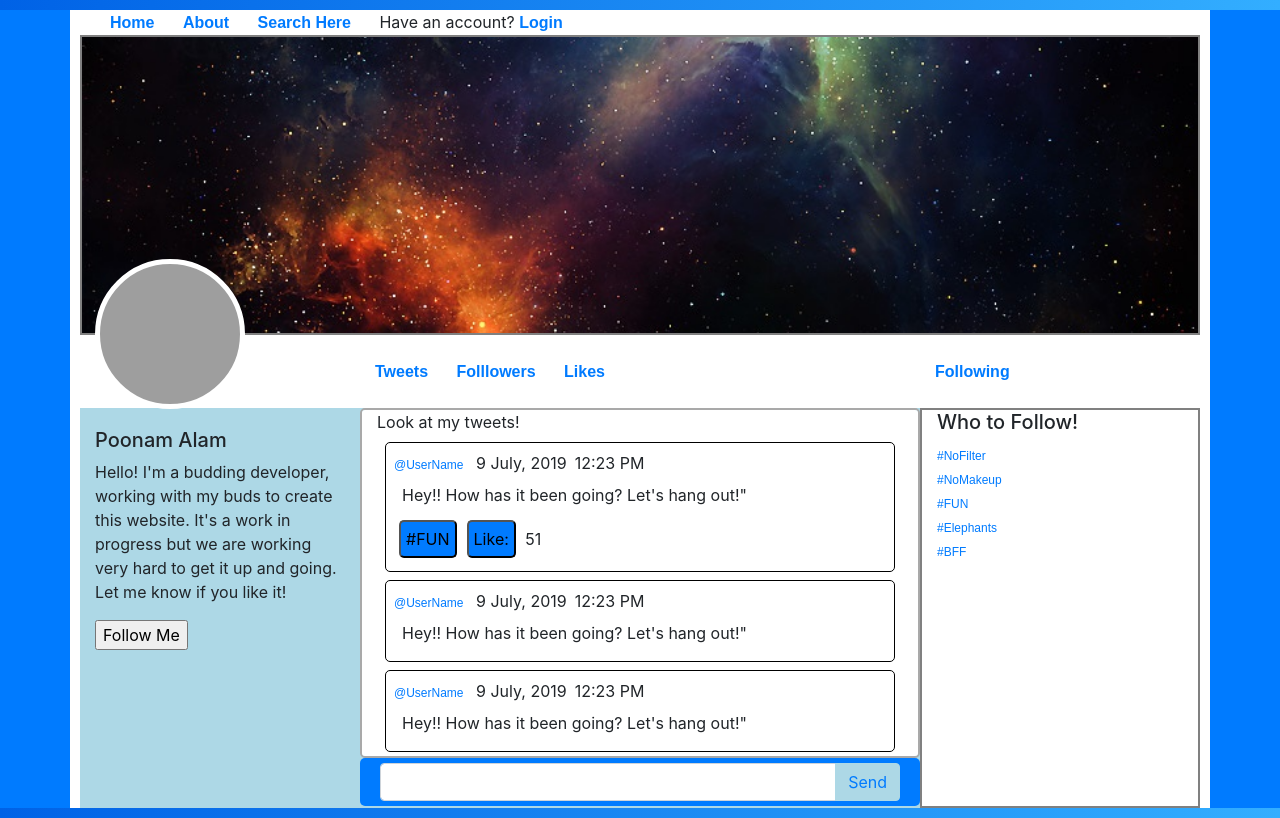
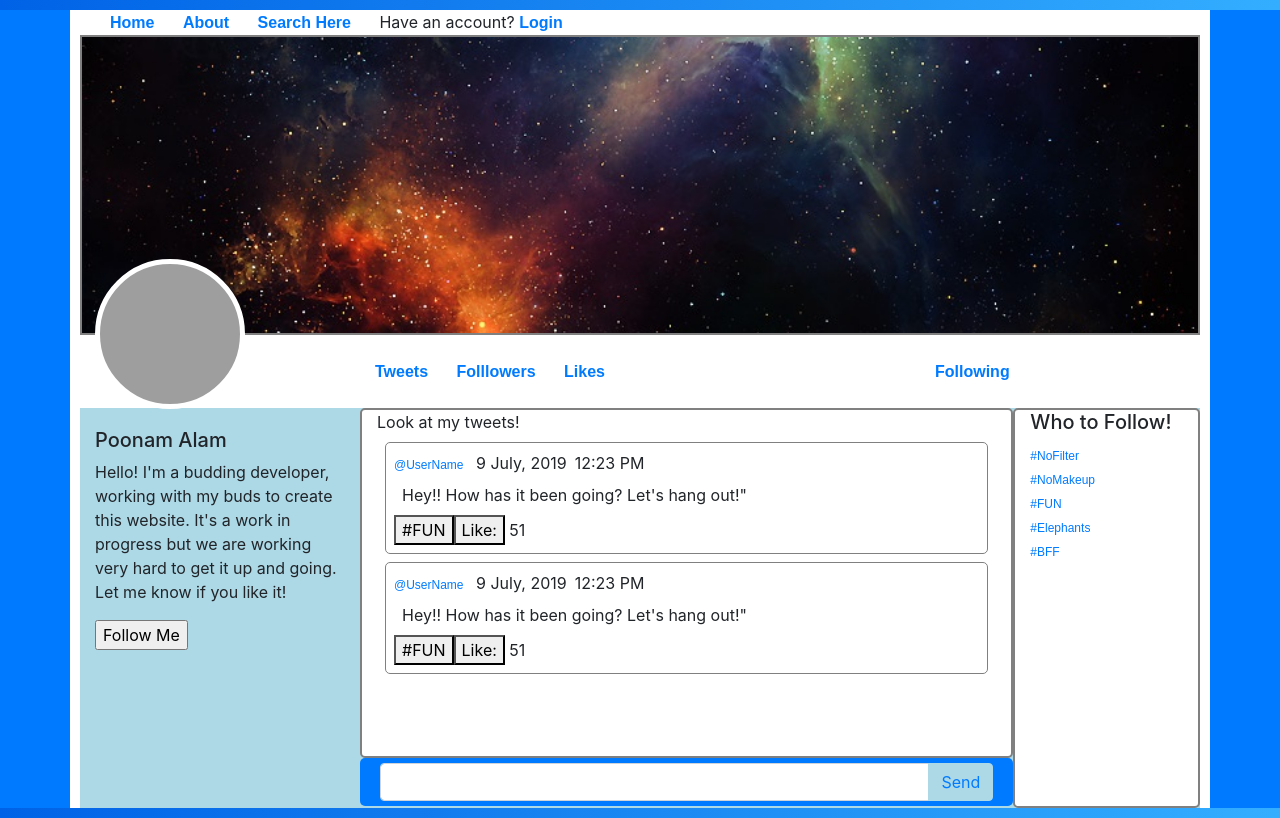
Before and after one commit to Maksura1/twitter-react, a React (Create React App) app: page /home in a window 1280 px wide. Built offline with nearby package versions, Linux system fonts and the light colour scheme; grey boxes are pictures that could not be loaded.

Commit message:
loop posts/tweets, changed css

```diff
--- a/src/components/Profile.css
+++ b/src/components/Profile.css
@@ -76,7 +76,7 @@
 	height: 350px;
 	overflow: auto;
 	background-color: white;
-	border: solid 2px darkgrey;
+	border: solid 2px grey;
 	border-radius: 5px;
 }
 
@@ -95,11 +95,12 @@
 	height: 400px;
 	border: solid 2px grey;
 	background-color: white;
+  border-radius: 5px;
 }
 
 .wrap {
 	border-radius: 5px;
-	border: solid 1px #000;
+	border: solid 1px grey;
 }
 #icons {
 width: 140%;
--- a/src/components/Profile.js
+++ b/src/components/Profile.js
@@ -1,9 +1,30 @@
 import React, {Component} from 'react'
  import './Profile.css'
  import Tweet from './Tweet.js'
+ import Post from './posts.js'
 
 class Profile extends Component {
 	// Data
+	state = {
+		posts: [
+			{
+				id: 1,
+				userName: 'Tony Russo',
+				date: '2 Jul 2019',
+				time: '9:09AM',
+				body: 'Hello World',
+				hashtag: '#Fun',
+				like: 2
+			}, {
+				id: 2,
+				user: 'Poonam Alam',
+				date: '2 Jul 2019',
+				time:'12AM',
+				body: 'Hey, what up?',
+				like: 3
+			}
+		]
+	}
 	// Functions
 	// Render
 	render() {
@@ -57,35 +78,17 @@ class Profile extends Component {
 		        </form>
 
 					</div>
-					<div id="tweetsContainer" className="col-6">
+					<div id="tweetsContainer" className="col-7">
 						<div className="row">
 							<div className="col-12" id="tweets" >
 				         Look at my tweets!
-								 <div className="wrap p-2 m-2 tweet">
-									 <span className="mr-2"><a href="">@UserName</a></span>
-									 <span className="mr-2"> 9 July, 2019</span>
-									 <span className="mr-2">12:23 PM </span>
-									 <nav><div class="body">Hey!! How has it been going? Let's hang out!"</div></nav>
-									 <nav>
-									 <span><button className="blue"> #FUN </button></span>
-									 <span><button className="blue">Like:</button> 51 </span>
-									 </nav>
 
-								 </div>
+								 {
+						this.state.posts.map((p) => {
+							return <Post />
+						})
+					}
 
-								 <div className="wrap p-2 m-2 tweet">
-									 <span className="mr-2"><a href="">@UserName</a></span>
-									 <span className="mr-2"> 9 July, 2019</span>
-									 <span className="mr-2">12:23 PM </span>
-									 <nav><div class="body">Hey!! How has it been going? Let's hang out!"</div></nav>
-								 </div>
-
-								 <div className="wrap p-2 m-2 tweet">
-									 <span className="mr-2"><a href="">@UserName</a></span>
-									 <span className="mr-2"> 9 July, 2019</span>
-									 <span className="mr-2">12:23 PM </span>
-									 <nav><div class="body">Hey!! How has it been going? Let's hang out!"</div></nav>
-								 </div>
 	            </div>
 					</div>
 					<div className="row" id="tweet">
@@ -95,7 +98,7 @@ class Profile extends Component {
 					</div>
 					</div>
 
-					<div className="col-3" id="hashtags" >
+					<div className="col-2" id="hashtags" >
 		        <h5>Who to Follow!</h5>
 						<ul className="list-unstyled">
 							<li className="active"> <a href=""> #NoFilter </a> </li>
--- /dev/null
+++ b/src/components/posts.js
@@ -0,0 +1,26 @@
+import React, {Component} from 'react'
+import './Profile.css'
+
+class Post extends Component {
+	// Data
+	// Functions
+	// Render
+	render() {
+		return (
+			<div className="wrap p-2 m-2 tweet">
+
+				<span className="mr-2 userName"><a href="">@UserName</a></span>
+				<span className="mr-2 date"> 9 July, 2019</span>
+				<span className="mr-2 time">12:23 PM </span>
+				<nav><div class="body" >Hey!! How has it been going? Let's hang out!"</div></nav>
+				<nav>
+				<span><button className="hashtag"> #FUN </button></span>
+				<span><button className="like">Like:</button> 51 </span>
+				</nav>
+
+			</div>
+		)
+	}
+}
+
+export default Post
```
